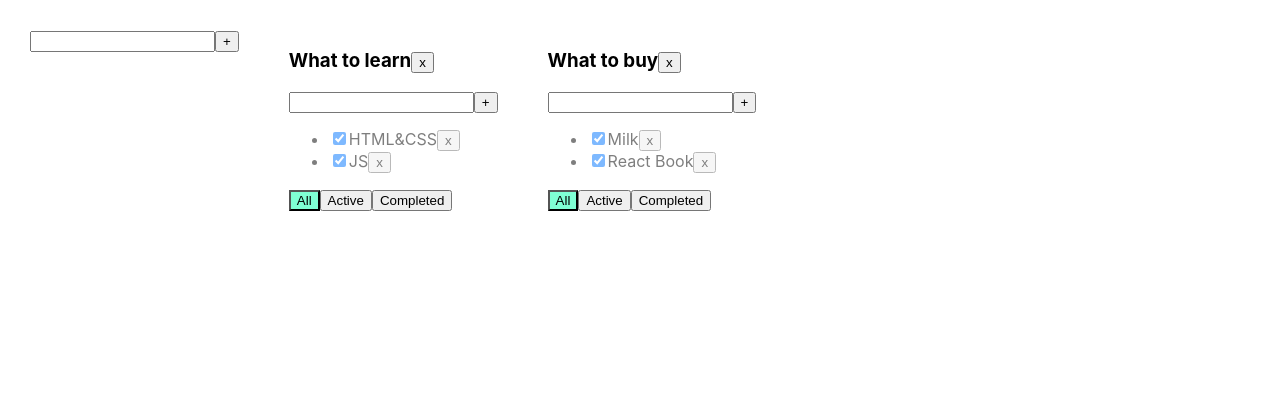
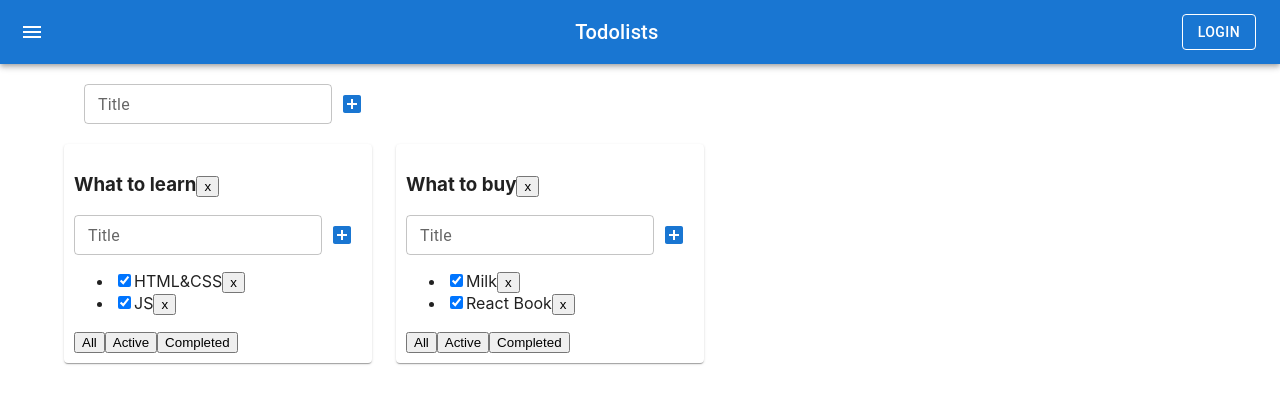
Before and after one commit to SnezhanaKorsak/Todolist-LessonVersion, a React (Create React App) app: page / in a window 1280 px wide. Shown: the top 404 px of the page. Built offline with nearby package versions, Linux system fonts and the light colour scheme.

Commit message:
Upgrade with material-ui

```diff
--- a/package.json
+++ b/package.json
@@ -3,6 +3,10 @@
   "version": "0.1.0",
   "private": true,
   "dependencies": {
+    "@emotion/react": "^11.4.1",
+    "@emotion/styled": "^11.3.0",
+    "@material-ui/core": "^5.0.0-beta.5",
+    "@material-ui/icons": "^4.11.2",
     "@testing-library/jest-dom": "^4.2.4",
     "@testing-library/react": "^9.3.2",
     "@testing-library/user-event": "^7.1.2",
@@ -14,7 +18,7 @@
     "react": "^16.13.1",
     "react-dom": "^16.13.1",
     "react-scripts": "3.4.1",
-    "typescript": "~3.7.2",
+    "typescript": "^4.4.3",
     "uuid": "^8.3.2"
   },
   "scripts": {
--- a/src/AddItemForm.tsx
+++ b/src/AddItemForm.tsx
@@ -1,4 +1,6 @@
 import React, {ChangeEvent, KeyboardEvent, useState} from 'react';
+import {Button, IconButton, TextField} from "@material-ui/core";
+import {AddBox, Delete} from "@material-ui/icons";
 
 type AddItemFormPropsType = {
     addItem: (title: string) => void
@@ -30,12 +32,20 @@ export function AddItemForm(props: AddItemFormPropsType) {
     }
 
     return <div>
-        <input value={title}
-               onChange={onChangeHandler}
-               onKeyPress={onKeyPressHandler}
-               className={error ? "error" : ""}
+        <TextField
+            value={title}
+            onChange={onChangeHandler}
+            onKeyPress={onKeyPressHandler}
+            variant={"outlined"}
+            size={"small"}
+            error={!!error}
+            label={"Title"}
+           /* helperText={error && "Title is required"}*/
         />
-        <button onClick={addItem}>+</button>
+
+        <IconButton onClick={addItem} color={"primary"}>
+            <AddBox/>
+        </IconButton>
 
         {error && <div className="error-message">{error}</div>}
     </div>
--- a/src/App.css
+++ b/src/App.css
@@ -1,4 +1,4 @@
-.App {
+/*.App {
   padding: 30px;
   display: flex;
 }
@@ -21,4 +21,4 @@
 
 .is-done {
   opacity: 0.5;
-}
+}*/
--- a/src/App.tsx
+++ b/src/App.tsx
@@ -3,6 +3,10 @@ import './App.css';
 import {TaskType, Todolist} from './Todolist';
 import {v1} from 'uuid';
 import {AddItemForm} from './AddItemForm';
+import {AppBar, Button, IconButton, Paper, Toolbar, Typography} from "@material-ui/core";
+import {Menu} from "@material-ui/icons";
+import Container from "@material-ui/core/Container";
+import Grid from '@material-ui/core/Grid'
 
 export type FilterValuesType = "all" | "active" | "completed";
 type TodolistType = {
@@ -118,7 +122,29 @@ function App() {
 
     return (
         <div className="App">
+            <AppBar position="static">
+                <Toolbar style={{justifyContent: "space-between"}}>
+                    <IconButton edge={"start"} color="inherit" >
+                        <Menu/>
+                    </IconButton>
+                    <Typography variant="h6">
+                        Todolists
+                    </Typography>
+                    <Button
+                        variant={"outlined"}
+                        color="inherit"
+                    >
+                        Login
+                    </Button>
+                </Toolbar>
+            </AppBar>
+
+<Container fixed>
+    <Grid container style={{padding: "20px"}}>
         <AddItemForm addItem={addTodolist} />
+    </Grid>
+
+    <Grid container spacing={3}>
         {
             todolists.map(tl => {
                 let allTodolistTasks = tasks[tl.id];
@@ -131,8 +157,9 @@ function App() {
                     tasksForTodolist = allTodolistTasks.filter(t => t.isDone === true);
                 }
 
-                    return <Todolist
-                        key={tl.id}
+                return <Grid item key={tl.id}>
+                    <Paper style={{padding: "10px"}}>
+                    <Todolist
                     id={tl.id}
                     title={tl.title}
                     tasks={tasksForTodolist}
@@ -145,9 +172,13 @@ function App() {
                     changeTaskTitle={changeTaskTitle}
                     changeTodolistTitle={changeTodolistTitle}
                 />
+                    </Paper>
+                </Grid>
             })
         }
+    </Grid>
 
+</Container>
         </div>
     );
 }
--- a/src/EditableSpan.tsx
+++ b/src/EditableSpan.tsx
@@ -1,4 +1,5 @@
 import React, {ChangeEvent, useState} from 'react';
+import {TextField} from "@material-ui/core";
 
 type EditableSpanPropsType = {
     value: string
@@ -22,6 +23,11 @@ export function EditableSpan(props: EditableSpanPropsType) {
     }
 
     return editMode
-        ? <input value={title} onChange={changeTitle} autoFocus onBlur={activateViewMode}/>
+        ? <TextField
+            value={title}
+            onChange={changeTitle}
+            onBlur={activateViewMode}
+            autoFocus
+        />
         : <span onDoubleClick={activateEditMode}>{props.value}</span>
 }
```
Also changed, not shown: 1 other file (tests, documents, lock files or other folders). Lines whose indentation alone changed are shown as unchanged.
